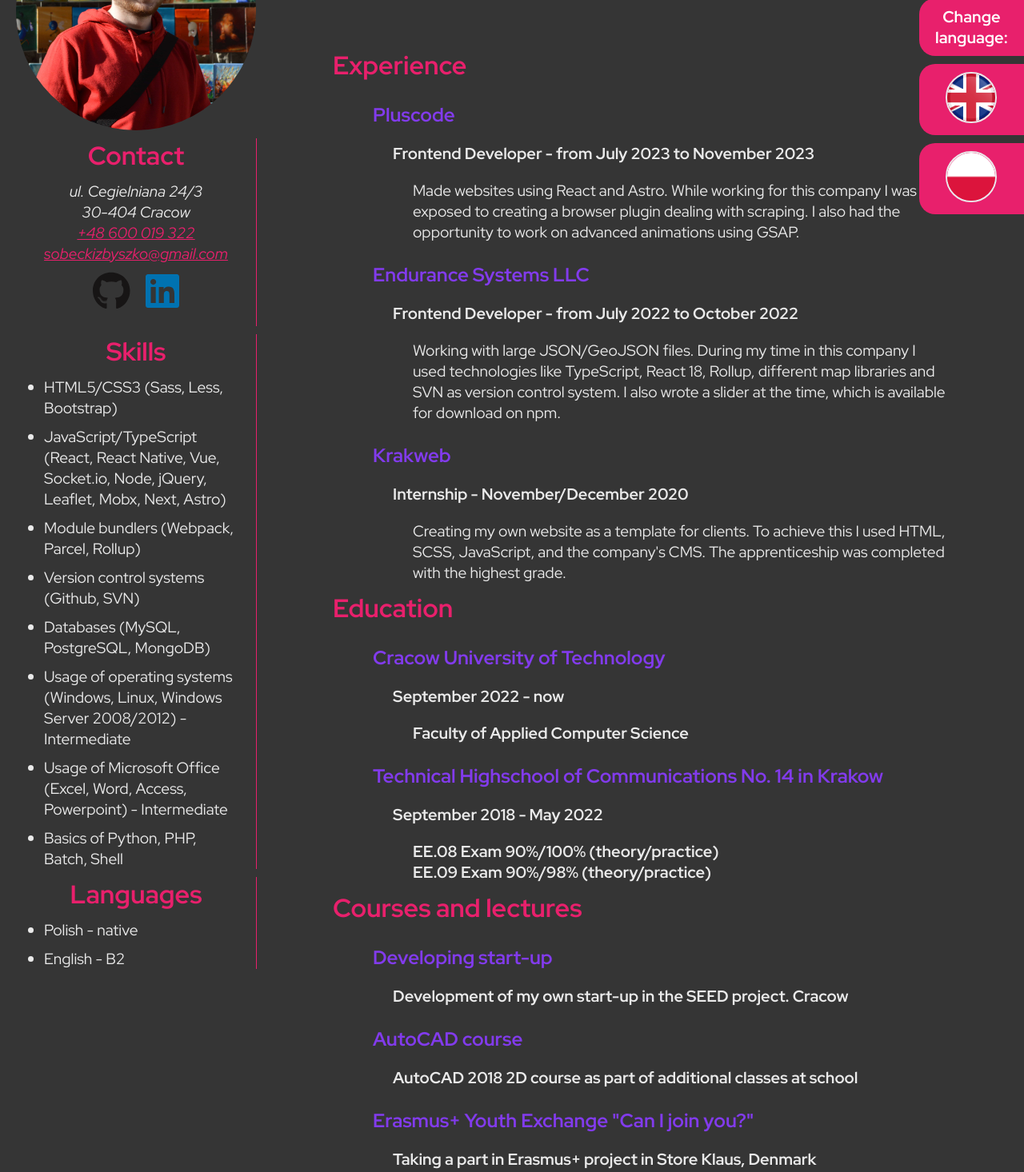
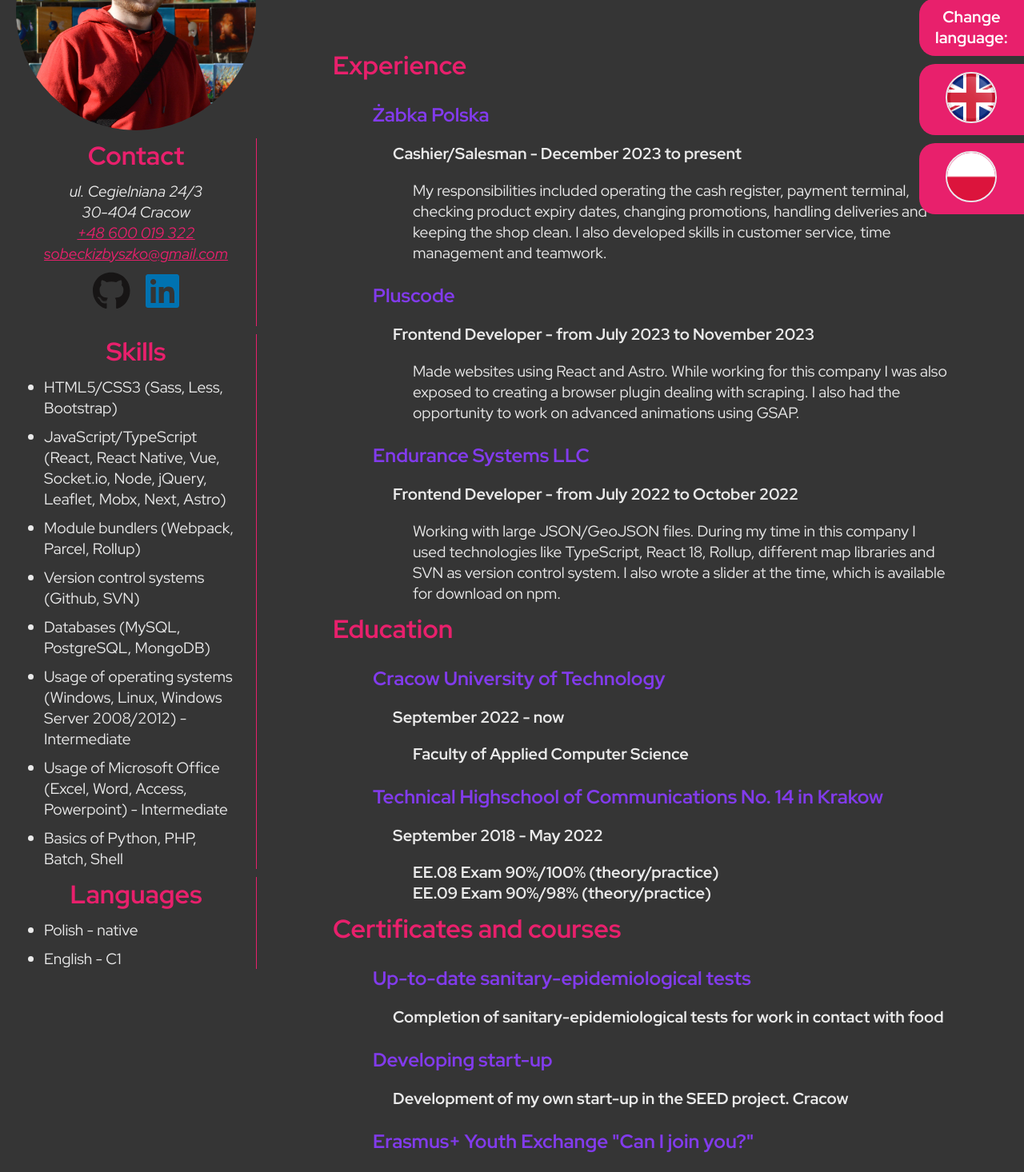
Before and after one commit to dziwuj/CV, a React (Vite) app: page / in a window 1280 px wide. Shown: the part 220-1686 px from the top of the page at 80% size. Built offline with nearby package versions, Linux system fonts and the light colour scheme.

Commit message:
Added żabka and health tests

```diff
--- a/src/constants/languages/en.ts
+++ b/src/constants/languages/en.ts
@@ -28,30 +28,30 @@
     },
     languages: {
         title: 'Languages',
-        list: `<li>Polish - native</li><li>English - B2</li>`,
+        list: `<li>Polish - native</li><li>English - C1</li>`,
     },
     experience: {
         title: 'Experience',
         firstJob: {
+            company: 'Żabka Polska',
+            position: 'Cashier/Salesman',
+            dates: 'December 2023 to present',
+            description:
+                'My responsibilities included operating the cash register, payment terminal, checking product expiry dates, changing promotions, handling deliveries and keeping the shop clean. I also developed skills in customer service, time management and teamwork.',
+        },
+        secondJob: {
             company: 'Pluscode',
             position: 'Frontend Developer',
             dates: 'from July 2023 to November 2023',
             description:
                 'Made websites using React and Astro. While working for this company I was also exposed to creating a browser plugin dealing with scraping. I also had the opportunity to work on advanced animations using GSAP.',
         },
-        secondJob: {
+        thirdJob: {
             company: 'Endurance Systems LLC',
             position: 'Frontend Developer',
             dates: 'from July 2022 to October 2022',
             description:
                 'Working with large JSON/GeoJSON files. During my time in this company I used technologies like TypeScript, React 18, Rollup, different map libraries and SVN as version control system. I also wrote a slider at the time, which is available for download on npm.',
-        },
-        thirdJob: {
-            company: 'Krakweb',
-            position: 'Internship',
-            dates: 'November/December 2020',
-            description:
-                "Creating my own website as a template for clients. To achieve this I used HTML, SCSS, JavaScript, and the company's CMS. The apprenticeship was completed with the highest grade.",
         },
     },
     education: {
@@ -65,14 +65,14 @@
         universityDescription: `Faculty of Applied Computer Science`,
     },
     courses: {
-        title: 'Courses and lectures',
+        title: 'Certificates and courses',
         firstCourse: {
+            title: 'Up-to-date sanitary-epidemiological tests',
+            description: 'Completion of sanitary-epidemiological tests for work in contact with food',
+        },
+        secondCourse: {
             title: 'Developing start-up',
             description: 'Development of my own start-up in the SEED project. Cracow',
-        },
-        secondCourse: {
-            title: 'AutoCAD course',
-            description: 'AutoCAD 2018 2D course as part of additional classes at school',
         },
         thirdCourse: {
             title: `Erasmus+ Youth Exchange "Can I join you?"`,
--- a/src/constants/languages/pl.ts
+++ b/src/constants/languages/pl.ts
@@ -28,30 +28,30 @@
     },
     languages: {
         title: 'Języki',
-        list: `<li>Polski - ojczysty</li><li>Angielski - B2</li>`,
+        list: `<li>Polski - ojczysty</li><li>Angielski - C1</li>`,
     },
     experience: {
+        title: 'Doświadczenie',
         firstJob: {
+            company: 'Żabka Polska',
+            position: 'Kasjer/Sprzedawca',
+            dates: 'od grudnia 2023 do obecnie',
+            description:
+                'Do moich obowiązków należało m.in. obsługa kasy fiskalnej, terminala płatniczego, sprawdzanie terminów ważności produktów, zmiana promocji, obsługa dostaw i dbanie o czystość sklepu. Rozwinąłem również umiejętności w zakresie obsługi klienta, zarządzania czasem oraz pracy zespołowej.',
+        },
+        secondJob: {
             company: 'Pluscode',
             position: 'Frontend Developer',
             dates: 'od lipca 2023 do listopada 2023',
             description:
                 "Tworzenie stron internetowych przy użyciu React'a i Astro. Podczas pracy w tej firmie miałem też styczność z tworzeniem wtyczki przeglądarki zajmującej się scrapingiem. Miałem również okazję popracować nad zaawansowanymi animacjami z użyciem GSAP.",
         },
-        title: 'Doświadczenie',
-        secondJob: {
+        thirdJob: {
             company: 'Endurance Systems LLC',
             position: 'Frontend Developer',
             dates: 'od lipca 2022 do października 2022',
             description:
                 'Praca z dużymi plikami JSON/GeoJSON. Podczas mojego pobytu w tej firmie korzystałem z takich technologii jak React 18, Rollup, różnych bibliotek do obsługi map i SVN jako systemu kontroli wersji. Napisałem wtedy również slider, który jest udostępniony do pobrania na npm.',
-        },
-        thirdJob: {
-            company: 'Krakweb',
-            position: 'Praktyki',
-            dates: 'Listopad/Grudzień 2020',
-            description:
-                'Stworzenie własnej strony internetowej jako szablonu dla klientów. Do tego celu wykorzystałem HTML, SCSS, JavaScript oraz firmowy CMS. Praktyka zawodowa została zakończona z oceną celującą.',
         },
     },
     education: {
@@ -65,14 +65,14 @@
         universityDescription: `Studia na kierunku Informatyka Stosowana`,
     },
     courses: {
-        title: 'Kursy i szkolenia',
+        title: 'Certyfikaty i szkolenia',
         firstCourse: {
+            title: 'Aktualne badania sanitarno-epidemiologiczne',
+            description: 'Wykonanie badań  sanitarno-epidemiologicznych na potrzeby pracy w kontakcie z żywnością',
+        },
+        secondCourse: {
             title: 'Rozwój start-upu',
             description: 'Rozwój własnego start-upu w ramach projektu fundacji SEED Kraków',
-        },
-        secondCourse: {
-            title: 'Kurs AutoCAD',
-            description: 'Kurs AutoCAD 2018 2D w ramach dodatkowych zajęć w szkole',
         },
         thirdCourse: {
             title: `Wymiana młodzieży w ramach programu Erasmus+ "Can I join you?"`,
```
